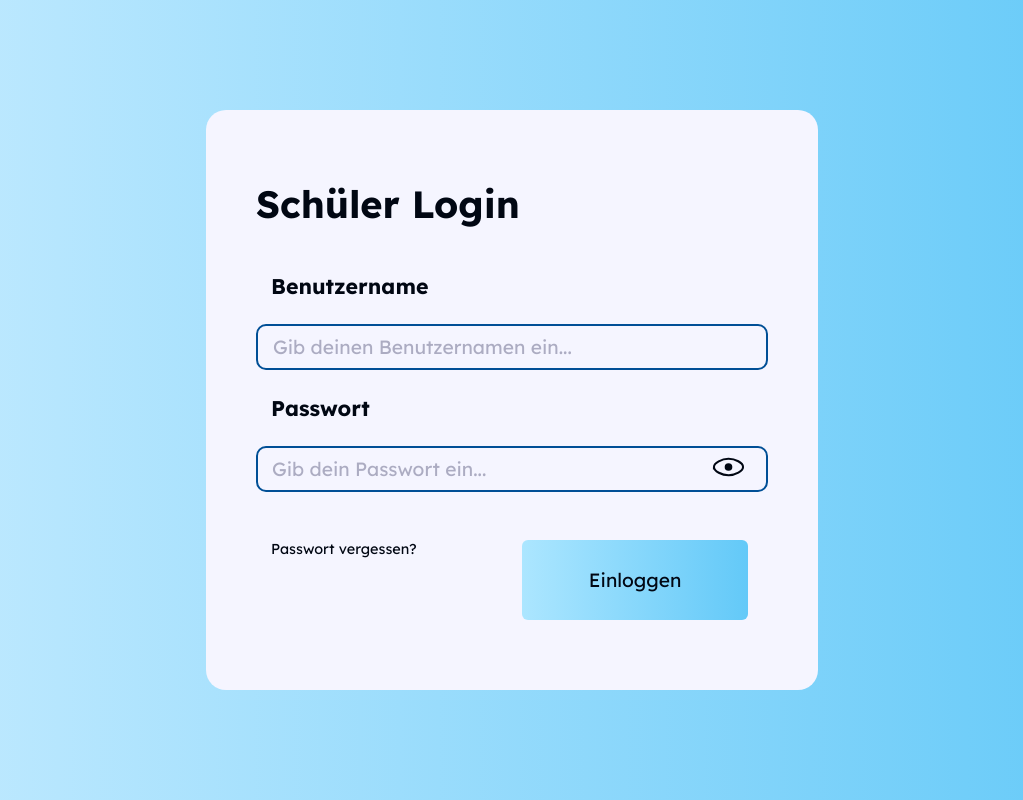
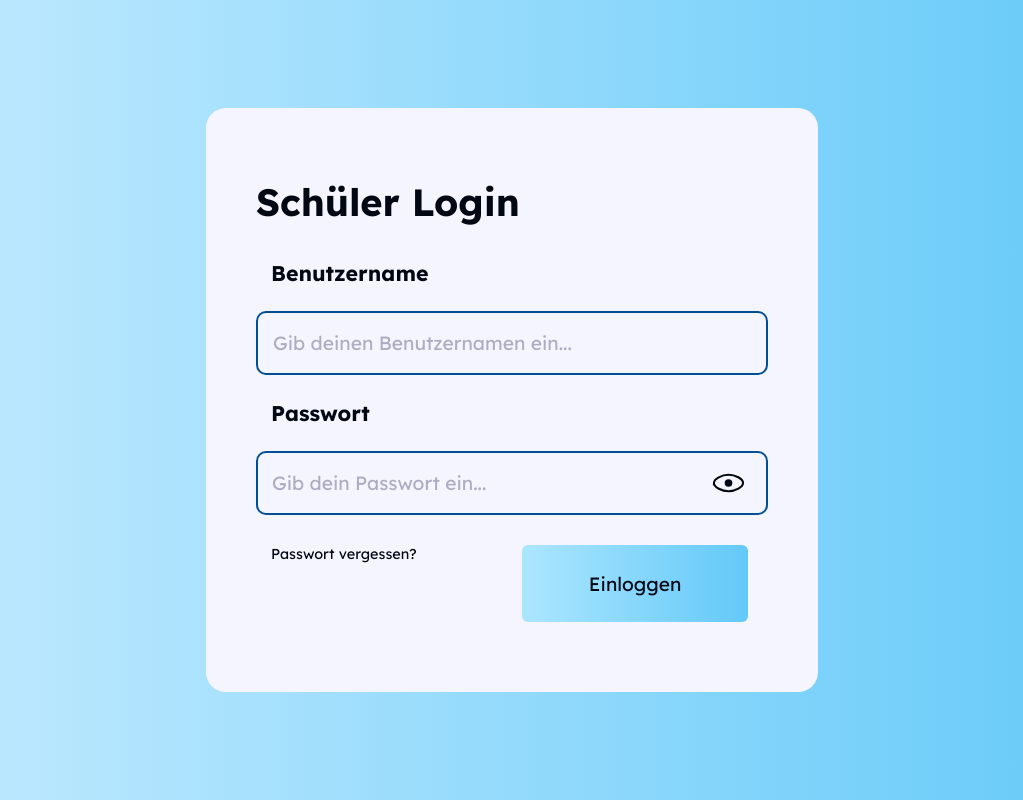
Before and after one commit to flavianz/eduLounge-Web, a React (Create React App) app: page /students/login in a window 1280 px wide. Shown: the whole page, without its empty margins (128-1151 px from the left). Built offline with nearby package versions, Linux system fonts and the light colour scheme.

Commit message:
Make Container no-flex for adaptivity

```diff
--- a/src/components/StyledTextInput/StyledTextInput.css
+++ b/src/components/StyledTextInput/StyledTextInput.css
@@ -49,7 +49,7 @@
 .styledInputPasswordChanger {
     height: 40px;
     width: 35px;
-    margin: 0 20px;
+    margin: 0 20px -4px 10px;
 }
 .styledInputPasswordChanger:hover {
     cursor: pointer;
--- a/src/sites/StudentLogin/StudentLogin.css
+++ b/src/sites/StudentLogin/StudentLogin.css
@@ -7,27 +7,22 @@
     display: flex;
 }
 .studentLoginTitle {
-    margin: 20px 0 0 0;
+    margin: 20px 0;
     height: 15%;
-    flex: 1;
 }
 .formContainer {
-    flex: 2;
     justify-content: center;
     display: flex;
     flex-direction: column;
 }
 .submissionContainer {
-    flex: 2;
     display: flex;
 }
 .studentLoginContainer {
     width: 40%;
-    height: 60vh;
     background: var(--background);
     border-radius: 20px;
     padding: 50px;
-    display: flex;
     flex-direction: column;
     justify-content: center;
 }
```
